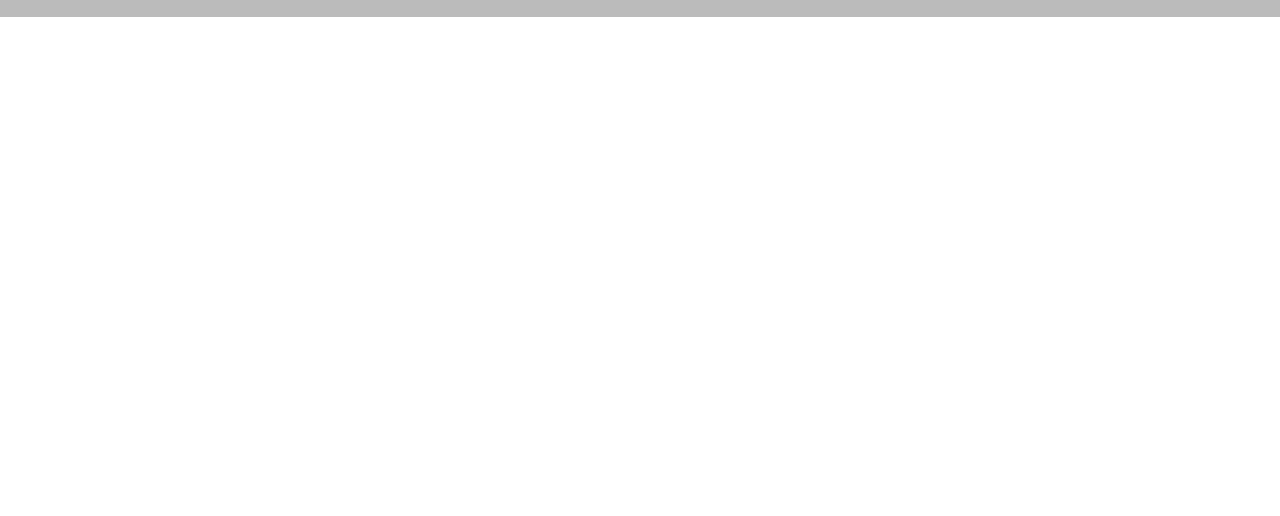
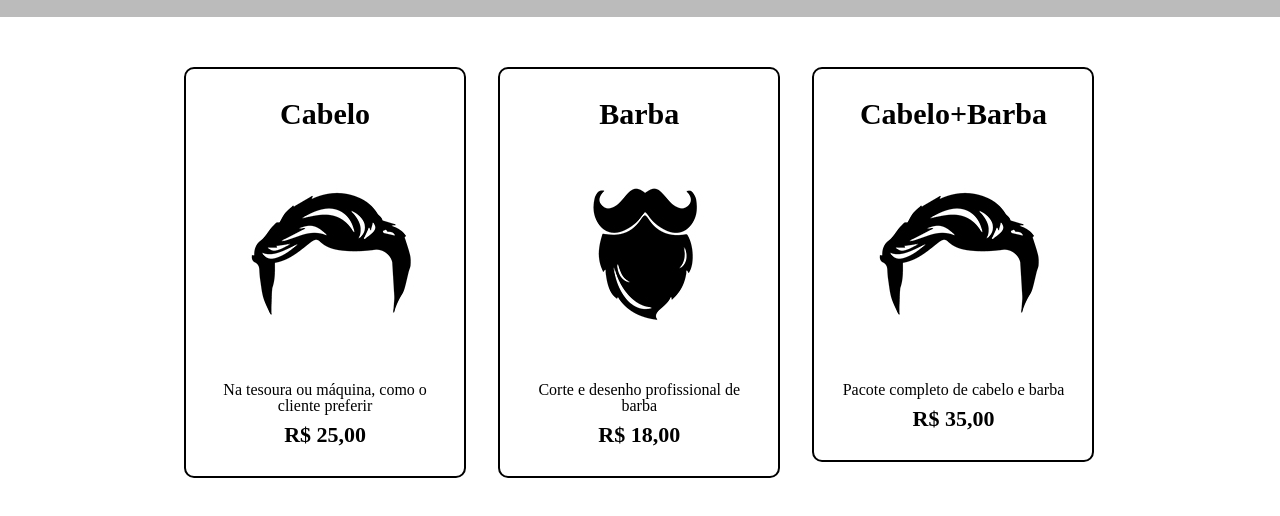
Before and after one commit to lhenbr/HTML-Alura, a plain HTML site: page produtos.html in a window 1280 px wide. Shown: the part 276-792 px from the top of the page. Drawn offline with Linux system fonts and the light colour scheme.

Commit message:
produtos prontos

```diff
--- a/produtos.css
+++ b/produtos.css
@@ -22,5 +22,46 @@ nav a {
     font-weight: bold;
     font-size: 22px;
     text-decoration: none;
+}
+nav a:hover{
+    color: #c78c19;
+    text-decoration: underline;
+}
+.produtos {
+    width: 940px;
+    margin: 0 auto;
+    padding: 50px 0;
+}
+.produtos li{
+   display: inline-block;
+   text-align: center;
+   width: 30%;
+   vertical-align: top;
+   margin: 0 1.5%;
+   padding: 30px 20px;
+   box-sizing: border-box;
+   border: 2px solid #000000;
+   border-radius: 10px
+}
+.produtos li:hover{
+    border-color: #c78c19;
+}
+.produtos li:active{
+border-color: green;
+}
+.produtos li:hover h2{
+    font-size: 34px;
+}
+.produtos h2 {
+    font-size: 30px;
+    font-weight: bold;
+}
 
+.produto-descricao{
+    font-size: 18;
 }
+.produto-preco {
+font-size: 22px;
+font-weight: bold;
+margin-top: 10px;
+}
--- a/produtos.html
+++ b/produtos.html
@@ -16,11 +16,33 @@
                 <ul>
                     <li><a href="index.html">Home</a></li>
                     <li><a href="produtos.html">Produtos</a></li>
-                    <li><a href="contato.html">Contato</li>
+                    <li><a href="contato.html">Contato</a></li>
                 </ul>
             </nav>
         </div>
     </header>
+    <main>
+        <ul class="produtos">
+            <li>
+                <h2>Cabelo</h2>
+                <img src="imagens/cabelo.jpg">
+                <p class="produto-descricao">Na tesoura ou máquina, como o cliente preferir</p>
+                <p class="produto-preco">R$ 25,00</p>
+            </li>
+            <li>
+                <h2>Barba</h2>
+                <img src="imagens/barba.jpg">
+                <p class="produto-descricao"> Corte e desenho profissional de barba</p>
+                <p class="produto-preco">R$ 18,00</p>
+            </li>
+            <li>
+                <h2>Cabelo+Barba</h2>
+                <img src="imagens/cabelo.jpg">
+                <p class="produto-descricao">Pacote completo de cabelo e barba</p>
+                <p class="produto-preco">R$ 35,00</p>
+            </li>
+        </ul>
+    </main>
 </body>
 
 </html>
```
